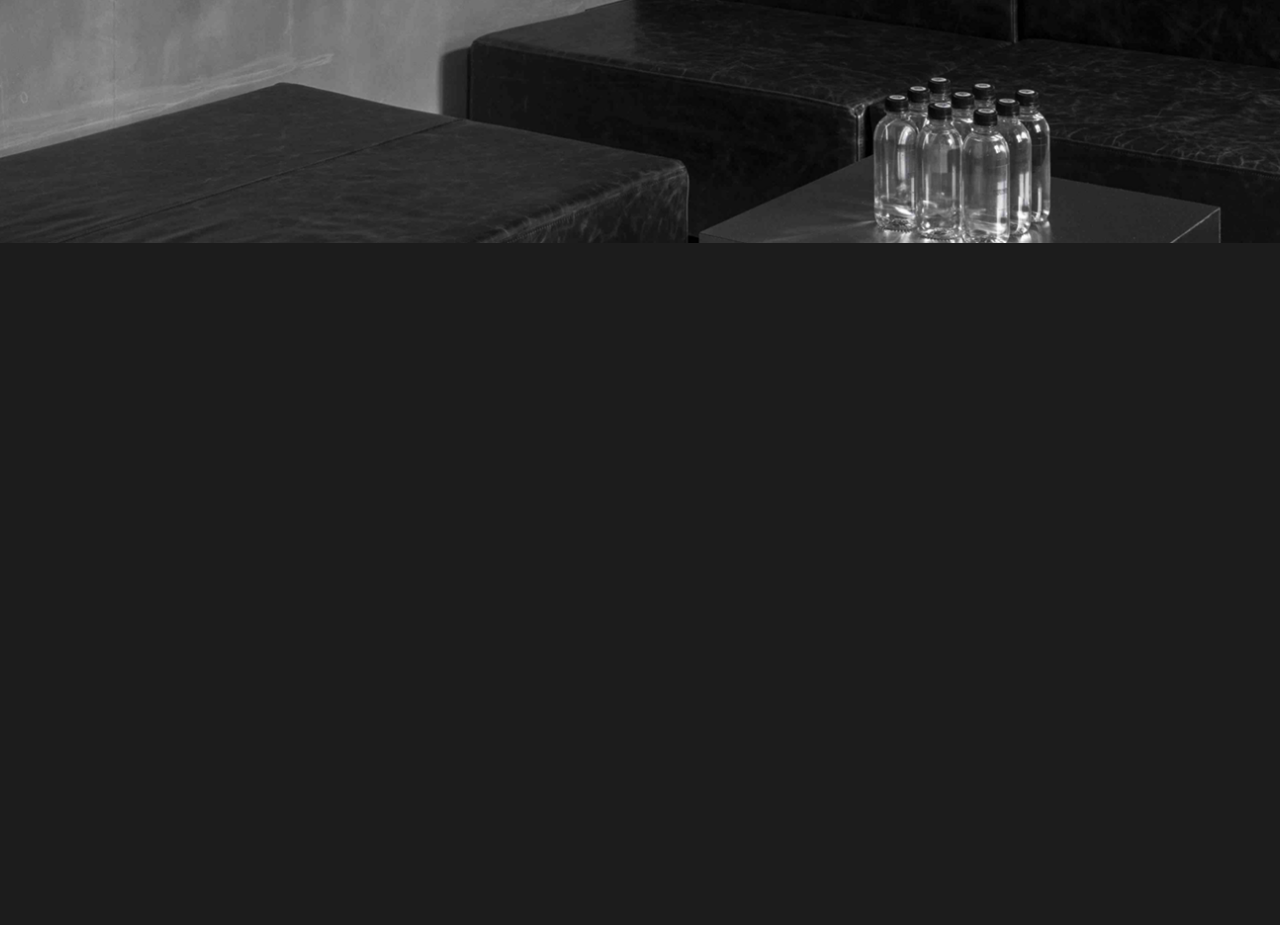
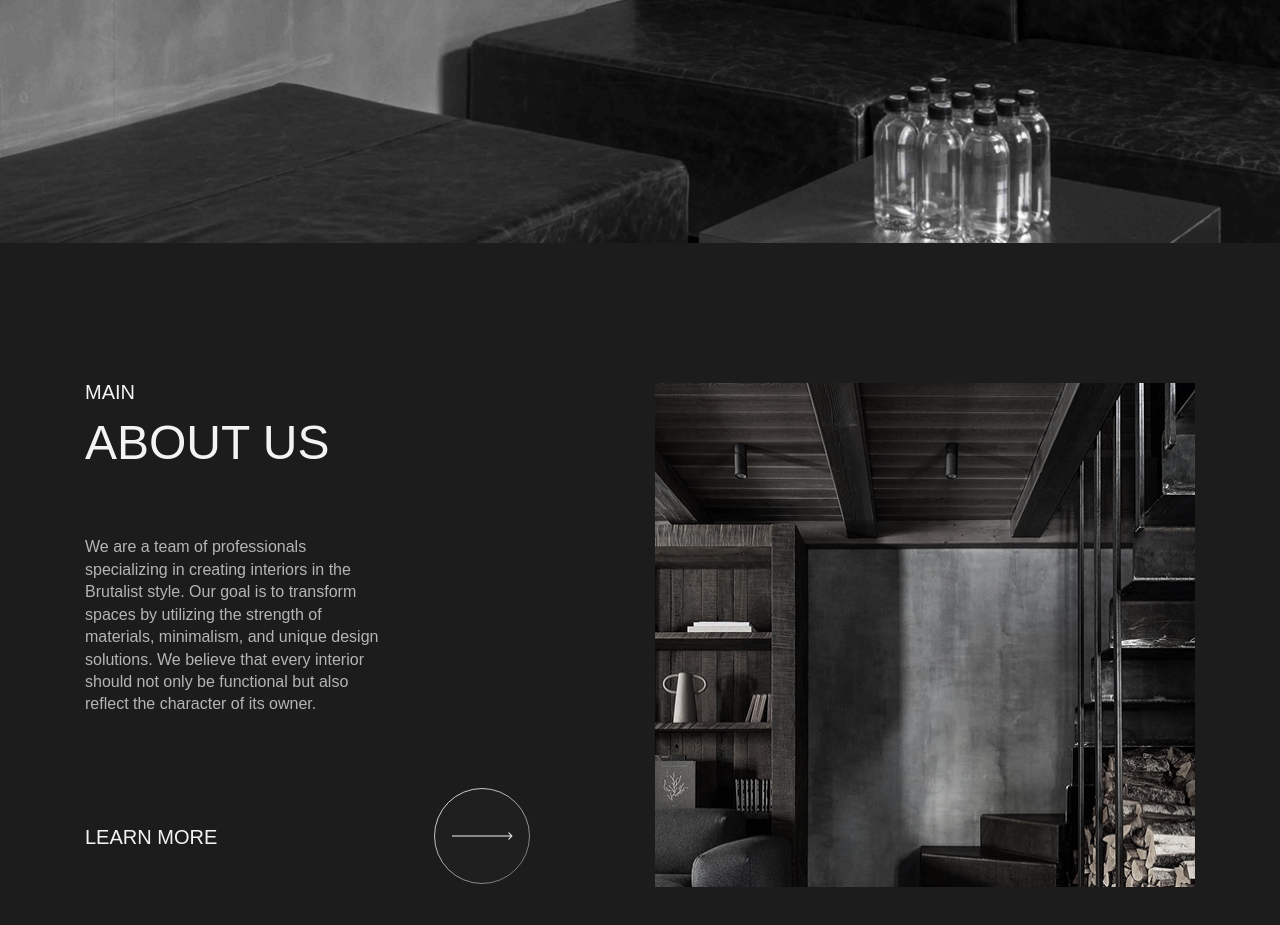
Before and after one commit to cfiuuig/brutalism, a plain HTML site: page index.html in a window 1280 px wide. Shown: the part 557-1482 px from the top of the page. Before the commit the page ends 800 px from the top, so only its background shows below. Drawn offline with Linux system fonts and the light colour scheme; a web font is replaced by a local one.

Commit message:
btutalism

```diff
--- a/index.html
+++ b/index.html
@@ -31,13 +31,41 @@
                     <div class="banner__desc">
                         <p class="banner__desc-slogan">Brutalism is not just a style, it's a philosophy that challenges
                             stereotypes about beauty and harmony.</p>
-                            <a href="#" class="arrow"><img src="img/arrow.svg" alt=""></a>
+                        <a href="#" class="arrow"><img src="img/arrow.svg" alt=""></a>
                     </div>
                 </div>
             </div>
         </div>
     </header>
 
+    <main class="main">
+        <div class="about">
+            <div class="container about__wrap">
+                <div class="about__desc">
+                    <div class="about__desc-top">
+                        <h4 class="sub__title">MAIN</h4>
+                        <h3 class="title">ABOUT US</h3>
+                    </div>
+                    <p class="about__desc-text">
+                        We are a team of professionals specializing in creating interiors in the
+                        Brutalist style.
+                        Our goal is to transform spaces by utilizing the strength of materials, minimalism, and unique
+                        design solutions.
+                        We believe that every interior should not only be functional but also reflect the character of
+                        its owner.
+                    </p>
+                    <div class="about__desc-btm">
+                        <p class="about__desc-btm_text">LEARN MORE</p>
+                        <button class="about__desc-btm_btn"><img src="img/arrow.svg" alt=""></button>
+                    </div>
+                </div>
+                <div class="about__img"><img src="img/about.png" alt=""></div>
+            </div>
+            <div class="container about__grid">
+
+            </div>
+        </div>
+    </main>
 </body>
 
 </html>
--- /dev/null
+++ b/style/about.css
@@ -0,0 +1,81 @@
+ .about {
+     padding: 140px 0 162px;
+ }
+
+ .about__wrap {
+     display: flex;
+     justify-content: space-between;
+     gap: 30px;
+ }
+
+ .about__desc {
+     max-width: 445px;
+     width: 100%;
+     display: flex;
+     flex-direction: column;
+     justify-content: space-between;
+ }
+
+ .about__desc-top {
+     display: flex;
+     flex-direction: column;
+     gap: 20px;
+ }
+
+ .about__desc-text {
+     max-width: 304px;
+     width: 100%;
+     font-family: var(--ff);
+     font-weight: 300;
+     font-size: 16px;
+     line-height: 140%;
+     color: var(--gray);
+ }
+
+ .about__desc-btm {
+     display: flex;
+     justify-content: space-between;
+     align-items: center;
+ }
+
+ .about__desc-btm_text {
+     font-family: var(--ff);
+     font-weight: 400;
+     font-size: 20px;
+     line-height: 90%;
+     color: var(--white);
+ }
+
+ .about__img {
+     max-width: 540px;
+     width: 100%;
+ }
+
+ .about__img img {
+     width: 100%;
+     height: 100%;
+ }
+
+ @media screen and (max-width: 860px) {
+     .about__wrap {
+         flex-direction: column;
+     }
+
+     .about__desc {
+         max-width: none;
+         gap: 20px;
+     }
+
+     .about__desc-text {
+         max-width: none;
+     }
+
+     .about__desc-btm {
+         justify-content: flex-start;
+         gap: 20px;
+     }
+
+     .about__img {
+         max-width: none;
+     }
+ }
--- a/style/base.css
+++ b/style/base.css
@@ -22,6 +22,11 @@
 body {
     background: var(--bg);
     min-width: 320px;
+    color: var(--white);
+}
+
+button {
+    background: transparent;
 }
 
 .container {
@@ -31,3 +36,19 @@ body {
     margin: 0 auto;
     padding: 0 15px;
 }
+
+.sub__title {
+    font-family: var(--ff);
+    font-weight: 300;
+    font-size: 20px;
+    line-height: 90%;
+    color: var(--white);
+}
+
+.title {
+    font-family: var(--ff);
+font-weight: 500;
+font-size: 48px;
+line-height: 90%;
+color: var(--white);
+}
--- a/style/main.css
+++ b/style/main.css
@@ -1,3 +1,4 @@
 @import url(fonts.css);
 @import url(base.css);
 @import url(header.css);
+@import url(about.css);
```
Also changed, not shown: img/about.png (added).
